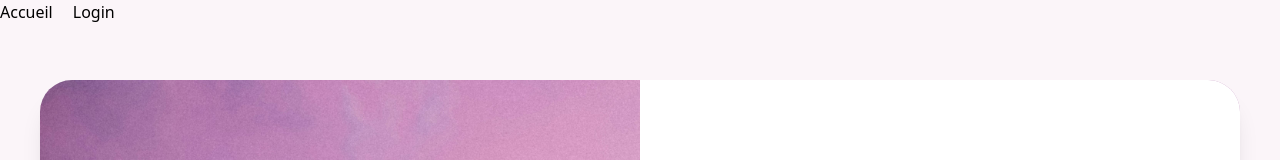
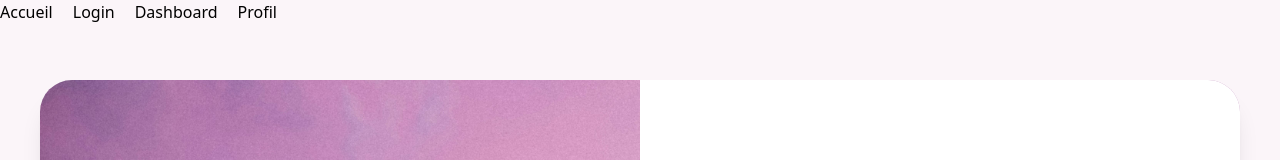
Before and after one commit to Nathmaxx/phinestia, a React (Vite) app: page /authentification/connexion in a window 1280 px wide. Shown: the top 160 px of the page. Built offline with nearby package versions, Linux system fonts and the light colour scheme; no server answers; a web font is replaced by a local one.

Commit message:
Création page profil

```diff
--- a/src/App.tsx
+++ b/src/App.tsx
@@ -4,6 +4,7 @@ import Layout from './components/Layout';
 import Authentication from './pages/Authentication';
 import ProtectedRoute from './components/ProtectedRoute/ProtectedRoutes';
 import Dashboard from './pages/Dashboard';
+import Profile from './pages/Profile';
 
 function App() {
 
@@ -19,6 +20,7 @@ function App() {
 					</Route>
 
 					<Route path='/dashboard' element={<ProtectedRoute><Dashboard /></ProtectedRoute>} />
+					<Route path='/profil' element={<ProtectedRoute><Profile /></ProtectedRoute>} />
 
 
 					{/* Route 404 */}
--- a/src/components/Layout.tsx
+++ b/src/components/Layout.tsx
@@ -7,6 +7,8 @@ const Layout = () => {
 			<nav className="flex gap-5 absolute">
 				<Link to={'/'}>Accueil</Link>
 				<Link to={'/authentification/connexion'}>Login</Link>
+				<Link to={'/dashboard'}>Dashboard</Link>
+				<Link to={'/profil'}>Profil</Link>
 			</nav>
 
 			<main>
--- /dev/null
+++ b/src/pages/Profile.tsx
@@ -0,0 +1,11 @@
+
+
+const Profile = () => {
+	return (
+		<div className="w-full h-screen flex items-center justify-center">
+			Profile
+		</div>
+	)
+}
+
+export default Profile
```
